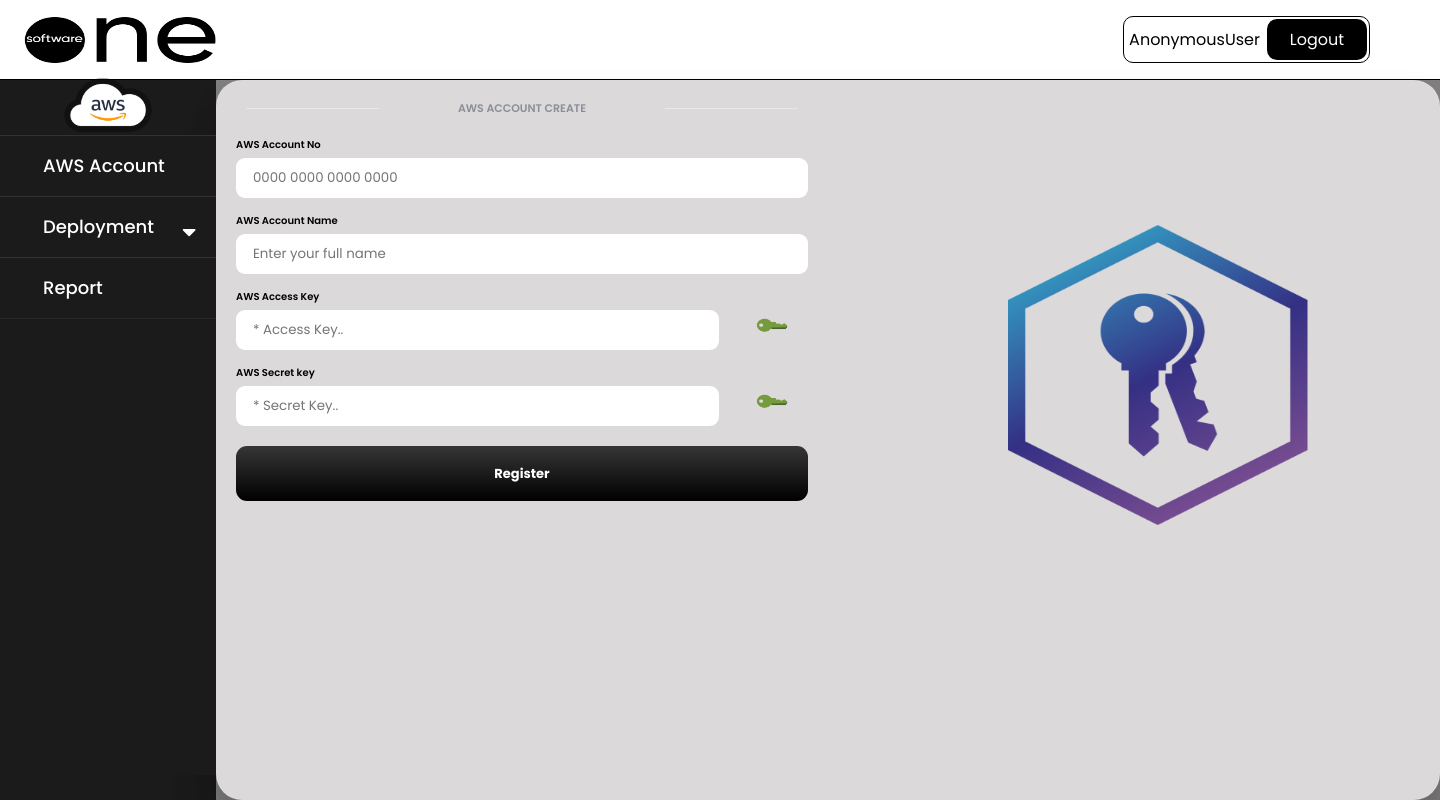
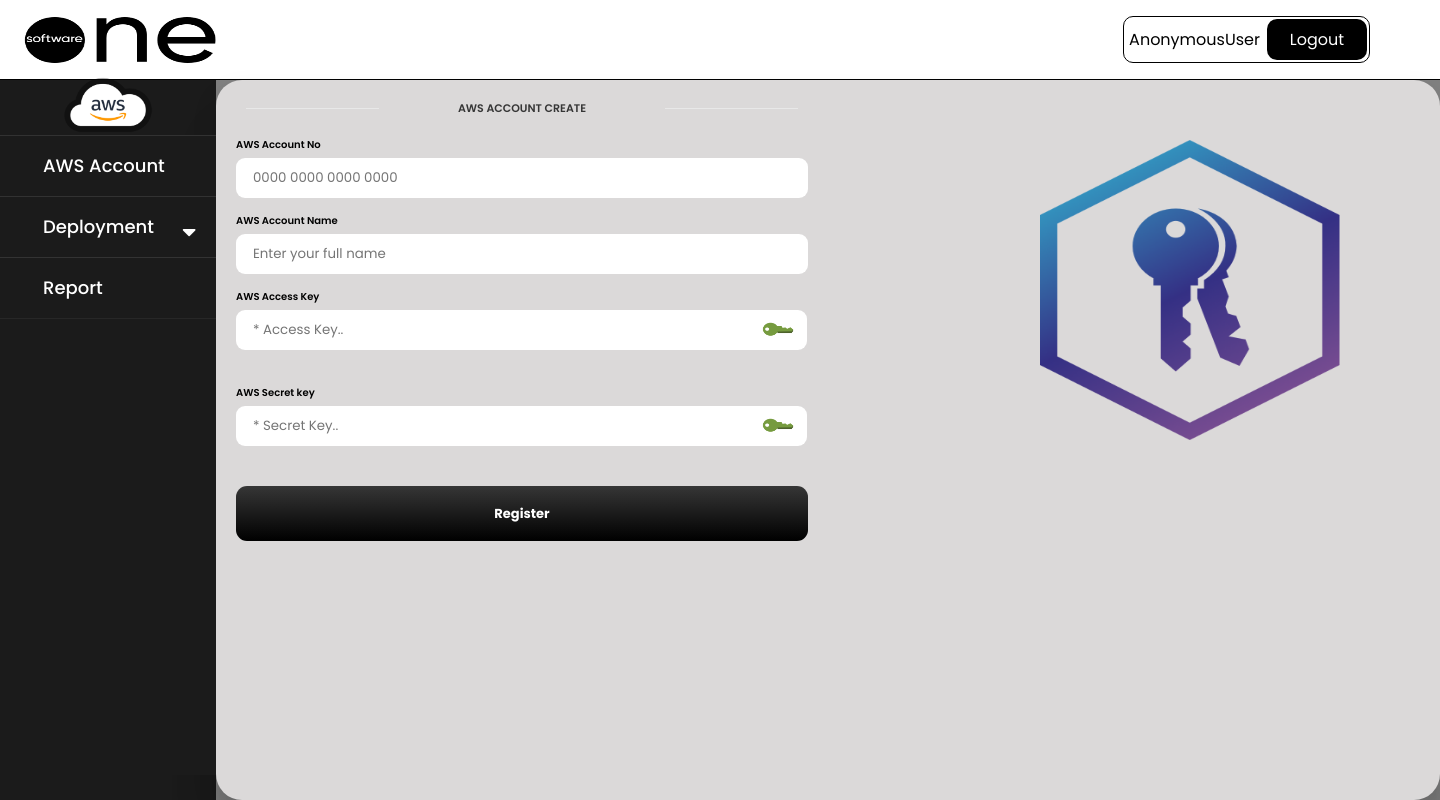
Before and after one commit to PERIMBEDUGOKUL/ONEAPP_AWS.Python, a Django app: page /myaccount/aws/ in a window 1440 px wide; the page is wider, and only the part inside the window is pictured. Run offline with Django 4.2, Linux system fonts and the light colour scheme.

Commit message:
changed the aws.html

```diff
--- a/oneapp/static/css/profile.css
+++ b/oneapp/static/css/profile.css
@@ -85,15 +85,6 @@
   width: 85%;
   background-color: gray;
 }
-
-.footer{
-  background-color: #1B1B1B;
-  height: 200px;
-  width: 100%;
-  position: relative;
-  top: 70px;
-}
-
 
 /* side------------------------------------------------------------------ */
 .img1{
@@ -207,16 +198,10 @@
 /* data*/
 /* Aws------------------------------------------------------------------------------------------ */
 
-.aws-main{
-  position: absolute;
-  left: 70%;
-  top: 30%;
-}
-
 .modal {
-  /* width: fit-content;
-  height: fit-content; */
-    /* max-width: 450px; */
+  /* width: fit-content; */
+  /* height: fit-content; */
+  /* max-width: 450px; */
   background: #dbd9d9;
   box-shadow: 0px 187px 75px rgba(0, 0, 0, 0.01), 0px 105px 63px rgba(0, 0, 0, 0.05), 0px 47px 47px rgba(0, 0, 0, 0.09), 0px 12px 26px rgba(0, 0, 0, 0.1), 0px 0px 0px rgba(0, 0, 0, 0.1);
   border-radius: 26px;
@@ -236,7 +221,7 @@
   display: grid;
   grid-template-columns: 1fr 2fr 1fr;
   gap: 10px;
-  color: #8B8E98;
+  color: #363636;
   margin: 0 10px;
 }
 
@@ -278,6 +263,21 @@
   gap: 1px;
 }
 
+.split {
+  width: 100%;
+}
+
+.input_field{
+  width: 100%;
+}
+.input_img{
+  width: 0;
+  position: relative;
+  bottom: 10px;
+  right: 65px;
+}
+
+
 .input_label {
   font-size: 10px;
   font-weight: 600;
@@ -316,3 +316,9 @@
 .reg--btn:hover {
   box-shadow: 0px 0px 0px 2px #FFFFFF, 0px 0px 0px 4px #0000003a;
 }
+
+.key-img{
+  position: absolute;
+  top: 140px;
+  left: 65rem;
+}
--- a/oneapp/templates/aws.html
+++ b/oneapp/templates/aws.html
@@ -4,6 +4,7 @@
 
 <div class="modal">
     <form class="form">
+
       <div class="separator">
         <hr class="line">
         <p>AWS ACCOUNT CREATE</p>
@@ -11,38 +12,41 @@
       </div>
 
       <div class="info--form">
+
         <div class="input_container">
           <label for="password_field" class="input_label">AWS Account No</label>
-          <input id="password_field" class="input_field" type="text" name="input-name" title="Inpit title" placeholder="0000 0000 0000 0000">
+          <input id="password_field" class="input_field" type="text" name="acc-no" placeholder="0000 0000 0000 0000">
         </div>
 
         <div class="input_container">
           <label for="password_field" class="input_label">AWS Account Name</label>
-          <input id="password_field" class="input_field" type="text" name="input-name" title="Inpit title" placeholder="Enter your full name">
+          <input id="password_field" class="input_field" type="text" name="acc-name" placeholder="Enter your full name">
         </div>
 
         <div class="input_container">
           <label for="password_field" class="input_label">AWS Access Key</label>
           <div class="split">
-            <input id="password_field" class="input_field" type="text" name="input-name" title="Inpit title" placeholder="* Access Key..">
-            <span id="password_field" class="input_field"><img class="img1" src="{% static 'img/aws-key.png' %}" height="60px" width="70px" alt="logo"></span>
+            <input id="password_field" class="input_field" type="text" name="access-key" placeholder="* Access Key..">
+            <span id="password_field" class="input_img"><img src="{% static 'img/aws-key.png' %}" height="60px" width="70px" alt="logo"></span>
           </div>
         </div>
 
         <div class="input_container">
           <label for="password_field" class="input_label">AWS Secret key</label>
           <div class="split">
-            <input id="password_field" class="input_field" type="text" name="input-name" title="Inpit title" placeholder="* Secret Key..">
-            <span id="password_field" class="input_field"><img class="img1" src="{% static 'img/aws-key.png' %}" height="60px" width="70px" alt="logo"></span>
+            <input id="password_field" class="input_field" type="text" name="secret-key" placeholder="* Secret Key..">
+            <span id="password_field" class="input_img"><img src="{% static 'img/aws-key.png' %}" height="60px" width="70px" alt="logo"></span>
           </div>
         </div>
+
       </div>
 
       <button class="Reg--btn">Register</button>
 
-      <div class="aws-main">
-        <span><img class="img1" src="{% static 'img/aws-key-main.png' %}" height="300px" width="300px" alt="logo"></span>
+      <div class="key-img">
+        <span><img src="{% static 'img/aws-key-main.png' %}" height="300px" width="300px" alt="logo"></span>
       </div>
+
     </form>
 </div>
 {% endblock content %}
```
Also changed, not shown: oneapp/aws/ec2.py (added, +435 -0 lines), oneapp/aws/s3.py (added, +77 -0 lines), oneapp/aws/vpc.py (added, +115 -0 lines), db.sqlite3.
